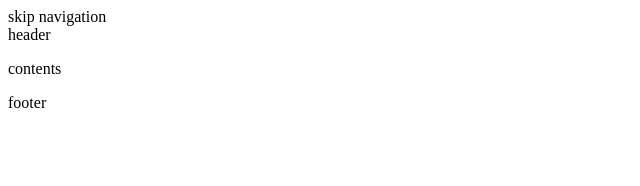
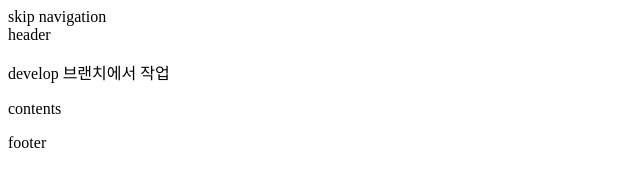
Before and after one commit to pinkilia/git_test, a plain HTML site: page project_name/views/index.html in a window 1280 px wide. Shown: the whole page, without its empty margins (0-640 px from the left). Drawn offline with Linux system fonts and the light colour scheme.

Commit message:
develop 브랜치 작업

```diff
--- a/project_name/views/index.html
+++ b/project_name/views/index.html
@@ -22,6 +22,7 @@
 
 	<!-- contents -->
 	<div>
+		<p>develop 브랜치에서 작업</p>
 		<p>contents</p>
 	</div>
 	<!-- //contents -->
```
